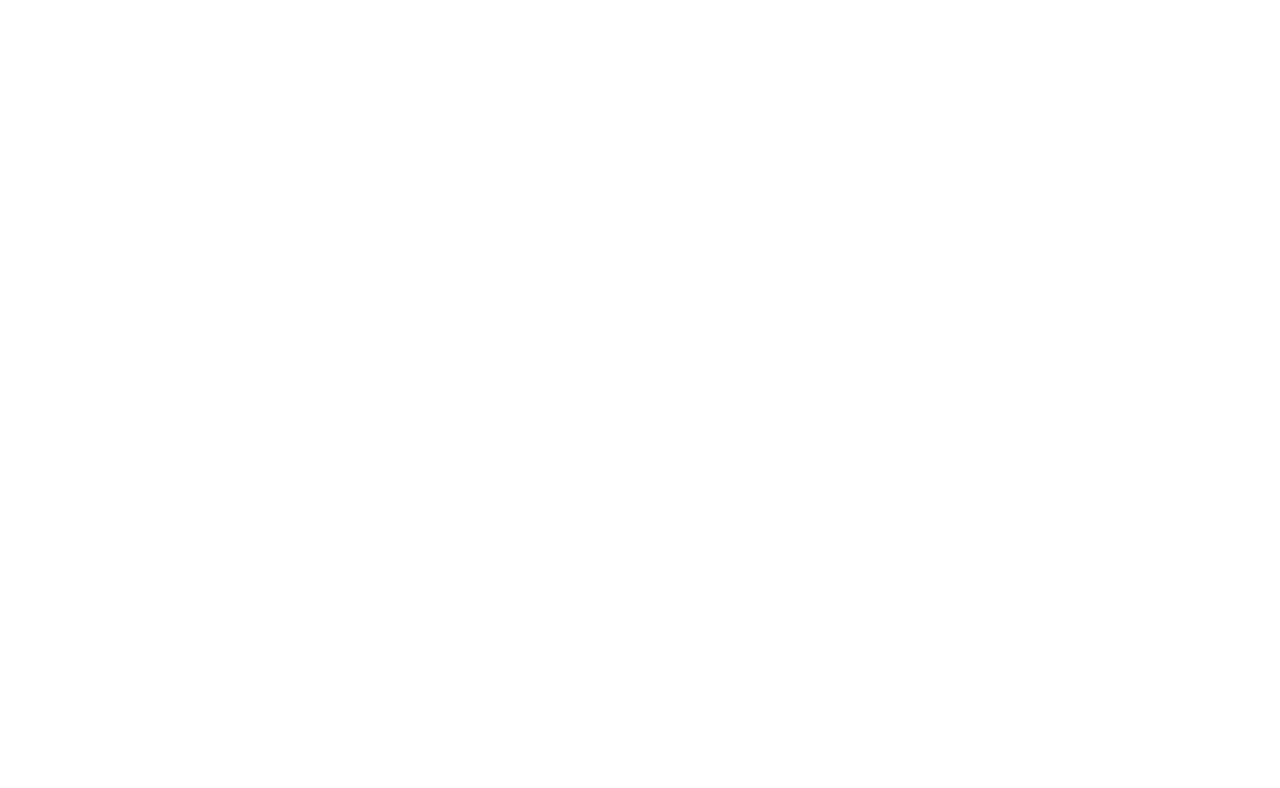
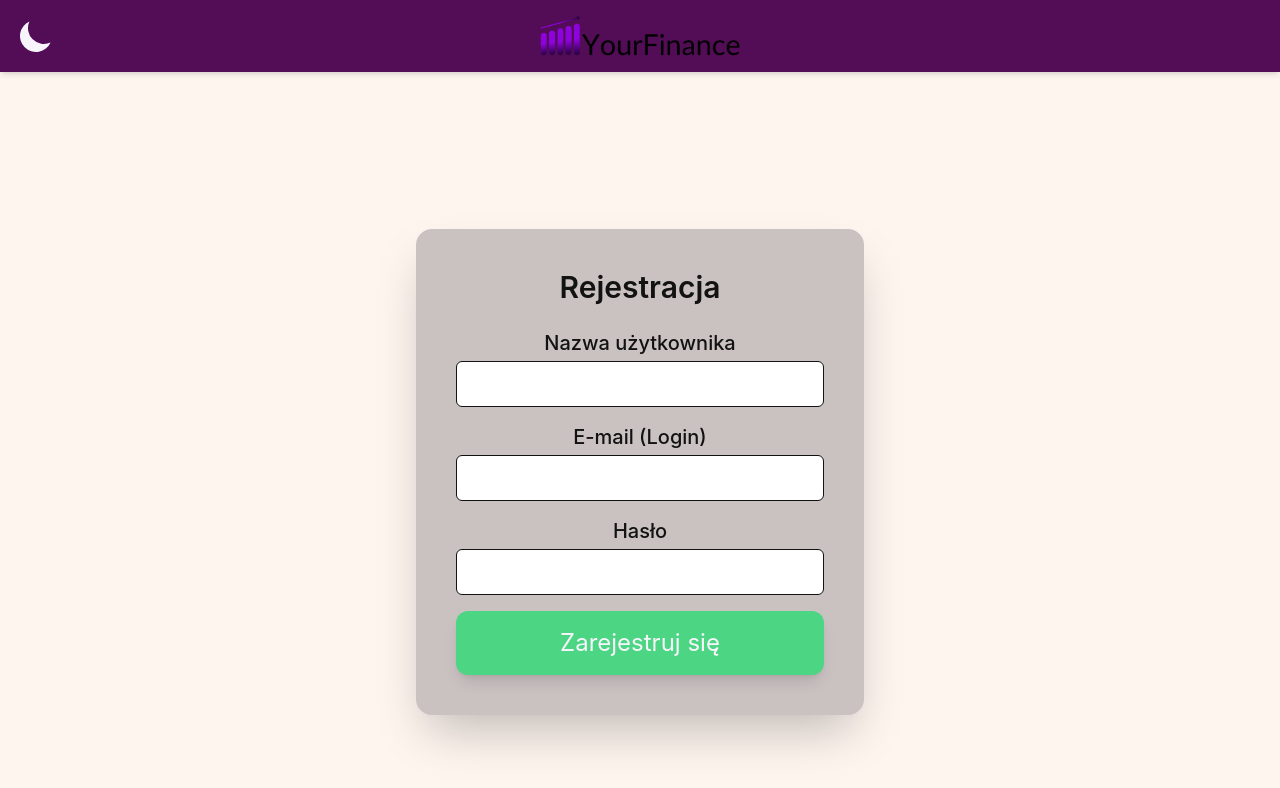
Before and after one commit to Toskyuu/FE_Web-application-for-managing-personal-finances, a React (Vite) app: page /register in a window 1280 px wide. Shown: the top 788 px of the page. Built offline with nearby package versions, Linux system fonts and the light colour scheme.

Commit message:
rejestracja działa, jest fajnie

```diff
--- a/src/components/Elements/Forms/LoginForm.tsx
+++ b/src/components/Elements/Forms/RegisterForm.tsx
@@ -1,19 +1,20 @@
 import React from "react";
-import {useForm, SubmitHandler} from "react-hook-form";
-import {DefaultButton, MainCard} from "@/components";
-import {useAuth} from "@/hooks/useAuth.tsx";
+import { useForm, SubmitHandler } from "react-hook-form";
+import { DefaultButton, MainCard } from "@/components";
+import { useAuth } from "@/hooks/useAuth.tsx";
 
-interface LoginFormInputs {
+interface RegisterFormInputs {
+    username: string;
     email: string;
     password: string;
 }
 
-const LoginForm: React.FC = () => {
-    const {register, handleSubmit, formState: {errors}} = useForm<LoginFormInputs>();
-    const { login } = useAuth();
+const RegisterForm: React.FC = () => {
+    const {  register: formRegister, handleSubmit, formState: { errors } } = useForm<RegisterFormInputs>();
+    const { register } = useAuth();
 
-    const onSubmit: SubmitHandler<LoginFormInputs> = async (data) => {
-        await login(data.email, data.password);
+    const onSubmit: SubmitHandler<RegisterFormInputs> = async (data) => {
+        await register(data.username, data.email, data.password);
     };
 
     return (
@@ -25,16 +26,29 @@
                 width="w-full max-w-md"
             >
                 <form onSubmit={handleSubmit(onSubmit)} className="w-full">
-                    <h2 className="text-3xl font-semibold text-center mb-6">Logowanie</h2>
+                    <h2 className="text-3xl font-semibold text-center mb-6">Rejestracja</h2>
+
+                    <div className="mb-4">
+                        <label htmlFor="username" className="block text-md font-medium">
+                            Nazwa użytkownika
+                        </label>
+                        <input
+                            type="text"
+                            id="username"
+                            {...formRegister("username", { required: "Nazwa użytkownika nie może być pusta" })}
+                            className={`mt-1 p-2 block w-full border rounded-md text-text-light ${errors.username ? "border-red-500" : "border-gray-300"}`}
+                        />
+                        {errors.username && <span className="text-md text-red-500">{errors.username.message}</span>}
+                    </div>
 
                     <div className="mb-4">
                         <label htmlFor="email" className="block text-md font-medium">
-                            E-mail
+                            E-mail (Login)
                         </label>
                         <input
                             type="email"
                             id="email"
-                            {...register("email", {required: "E-mail nie może być pusty"})}
+                            {...formRegister("email", { required: "E-mail nie może być pusty" })}
                             className={`mt-1 p-2 block w-full border rounded-md text-text-light ${errors.email ? "border-red-500" : "border-gray-300"}`}
                         />
                         {errors.email && <span className="text-md text-red-500">{errors.email.message}</span>}
@@ -47,14 +61,14 @@
                         <input
                             type="password"
                             id="password"
-                            {...register("password", {required: "Hasło nie może być puste"})}
+                            {...formRegister("password", { required: "Hasło nie może być puste" })}
                             className={`mt-1 p-2 block w-full border rounded-md text-text-light ${errors.password ? "border-red-500" : "border-gray-300"}`}
                         />
                         {errors.password && <span className="text-md text-red-500">{errors.password.message}</span>}
                     </div>
 
                     <DefaultButton
-                        text= "Zaloguj się"
+                        text="Zarejestruj się"
                         onClick={handleSubmit(onSubmit)}
                         bgColor="bg-success"
                         color="text-text-dark"
@@ -63,11 +77,10 @@
                         fontSize="text-2xl"
                         minwidth="w-full"
                     />
-
                 </form>
             </MainCard>
         </div>
     );
 };
 
-export default LoginForm;
+export default RegisterForm;
--- a/src/features/Auth/router.tsx
+++ b/src/features/Auth/router.tsx
@@ -2,12 +2,14 @@
 import AnonLayout from "@/components/Layout/AnonLayout/AnonLayout";
 import LoginPage from "@/pages/Anon/LoginPage";
 import LandingPage from "@/pages/Anon/LandingPage.tsx";
+import RegisterPage from "@/pages/Anon/RegisterPage.tsx";
 
 export const AuthRouter = () => {
     return (
         <Routes>
             <Route path="/" element={<AnonLayout />}>
                 <Route path="login" element={<LoginPage />} />
+                <Route path="register" element={<RegisterPage />} />
                 <Route path="" element={<LandingPage/> } />
             </Route>
         </Routes>
--- a/src/pages/Anon/RegisterPage.tsx
+++ b/src/pages/Anon/RegisterPage.tsx
@@ -1,8 +1,20 @@
-import LoginForm from "@/components/Elements/Forms/LoginForm.tsx";
-import React from 'react';
+import RegisterForm from "@/components/Elements/Forms/RegisterForm.tsx";
+import React, {useEffect} from 'react';
+import {useAuth} from "@/hooks/useAuth.tsx";
+import {useNavigate} from "react-router-dom";
 
 const RegisterPage: React.FC = () => {
+    const {isAuthenticated} = useAuth();
+    const navigate = useNavigate();
+
+    // useEffect(() => {
+    //     if (isAuthenticated) {
+    //         navigate('/');
+    //     }
+    // }, [isAuthenticated, navigate]);
+
     return (
+
         <div>
             <RegisterForm/>
         </div>
--- a/src/providers/AuthProvider.tsx
+++ b/src/providers/AuthProvider.tsx
@@ -4,15 +4,17 @@
 
 interface AuthContextType {
     token: string | null;
-    login: (email: string, password: string) => Promise<void>;
-    logout: () => void;
+    logIn: (email: string, password: string) => Promise<void>;
+    logOut: () => void;
+    register: (username: string, email: string, password: string) => Promise<void>;
     isAuthenticated: boolean;
 }
 
 export const AuthContext = createContext<AuthContextType>({
     token: null,
-    login: async () => {},
-    logout: () => {},
+    logIn: async () => {},
+    logOut: () => {},
+    register: async () => {},
     isAuthenticated: false,
 });
 
@@ -20,7 +22,7 @@
     const [token, setToken] = useState<string | null>(localStorage.getItem("token"));
     const navigate = useNavigate();
 
-    const login = async (email: string, password: string) => {
+    const logIn = async (email: string, password: string) => {
         try {
             const formData = new FormData();
             formData.set("username", email);
@@ -40,13 +42,35 @@
         }
     };
 
-    const logout = () => {
+    const logOut = () => {
         setToken(null);
         localStorage.removeItem("token");
     };
 
+    const register = async (username: string, email: string, password: string) => {
+        try {
+            const formData = new FormData();
+            formData.set("username", username);
+            formData.set("email", email);
+            formData.set("password", password);
+
+            const response = await apiClient.post(
+                "/users/register",
+                { username,
+                email,
+                password}
+        );
+
+            console.log(response);
+            navigate('/');
+        } catch (error) {
+            console.error("Registration failed", error);
+            throw error;
+        }
+    };
+
     return (
-        <AuthContext.Provider value={{ token, login, logout, isAuthenticated: !!token }}>
+        <AuthContext.Provider value={{ token, logIn, logOut, register, isAuthenticated: !!token }}>
             {children}
         </AuthContext.Provider>
     );
```
